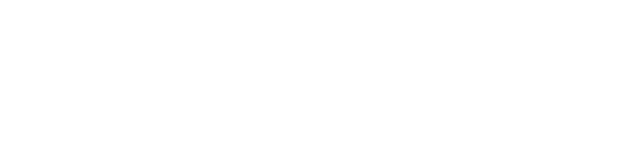
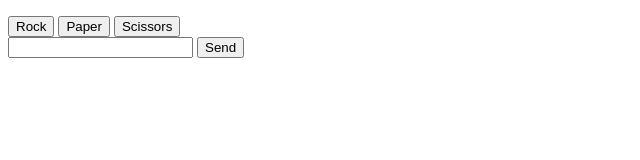
Before and after one commit to BhavikaSharma/WicHacks2017, a plain HTML site: page index.html in a window 1280 px wide. Shown: the whole page, without its empty margins (0-640 px from the left). Drawn offline with nearby package versions, Linux system fonts and the light colour scheme.

Commit message:
Implemented Multiple Users Chat

```diff
--- a/index.html
+++ b/index.html
@@ -1,4 +1,30 @@
-<html>
-    <style>
-    </style>
+<!DOCTYPE html>
+<html lang="en">
+    <head>
+        <meta charset="utf-8">
+        <title>RPS Online</title>
+	<!--<link rel="stylesheet" href="css/main.css">-->
+    </head>
+    <body>
+
+        <div class="wrapper">
+            <ul id="answers">
+	    </ul>
+            <div class="row">
+                <button id="rock">Rock</button>
+                <button id="paper">Paper</button>
+                <button id="scissors">Scissors</button>
+            </div>
+            <div class="row">
+                <form id="chat_form">
+                    <input id="chat_input"/>
+                    <button>Send</button>
+                </form>
+            </div>
+        </div>
+
+        <script src="/socket.io/socket.io.js"></script>
+        <script src="js/main.js"></script>
+	<script src="https://ajax.googleapis.com/ajax/libs/jquery/3.1.0/jquery.min.js"></script>
+    </body>
 </html>
```
